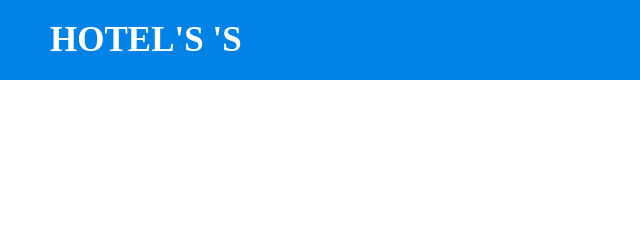
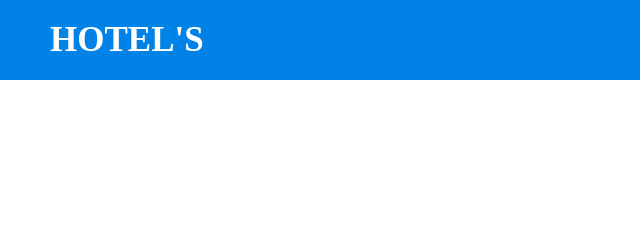
Before and after one commit to kushmad123/kushpro, a plain HTML site: page index.html in a window 1280 px wide. Shown: the top 240 px of the page, 0-640 px from the left. Drawn offline with Linux system fonts and the light colour scheme.

Commit message:
Update index.html

```diff
--- a/index.html
+++ b/index.html
@@ -20,7 +20,7 @@
             <label for="check" class="checkbtn">
                 <i class="fa fa-bars"></i>
             </label>
-            <label class="logo">HOTEL'S 'S </label>
+            <label class="logo">HOTEL'S </label>
 
             <ul>
                 <li><a class="active" href="fisrt.html">Home</a></li>
```
